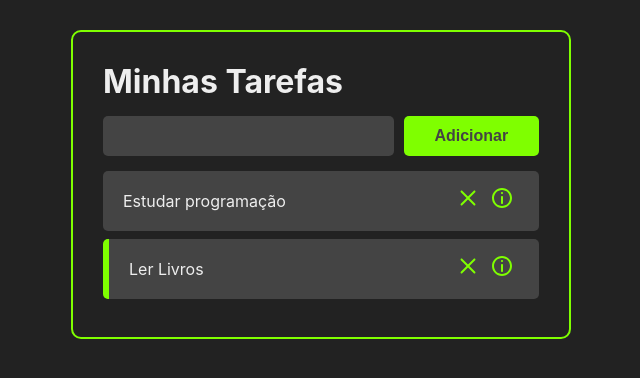
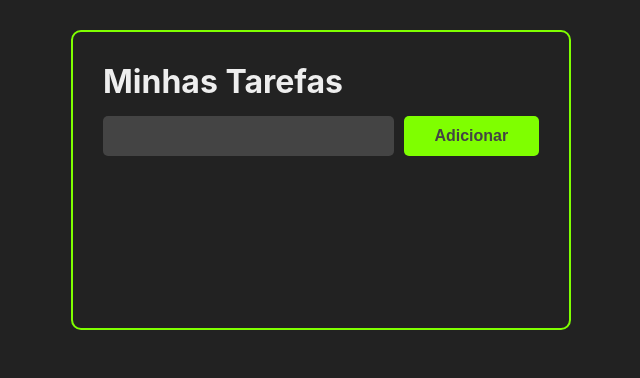
Before and after one commit to tailanpatrick/to-do-list-react, a React (Create React App) app: page / in a window 1280 px wide. Shown: the top 378 px of the page, without its empty margins (319-959 px from the left). Built offline with nearby package versions, Linux system fonts and the light colour scheme.

Commit message:
retirado axios get

```diff
--- a/src/App.jsx
+++ b/src/App.jsx
@@ -1,7 +1,6 @@
-import React, { useEffect, useState } from "react";
+import React, { useState } from "react";
 import { v4 as uuidv4 } from 'uuid';
 import { BrowserRouter as Router, Route, Routes } from "react-router-dom";
-import axios from "axios";
 
 import Tasks from "./components/Tasks";
 import AddTask from "./components/AddTask";
@@ -12,18 +11,7 @@ import "./App.css";
 
 const App = () => {
 	// Use state mantém o componente atualizado
-	const [tasks, setTasks] = useState([
-		{
-			id: 1,
-			title: "Estudar programação",
-			completed: false,
-		},
-		{
-			id: 2,
-			title: "Ler Livros",
-			completed: true,
-		},
-	]);
+	const [tasks, setTasks] = useState([]);
 
 
 	const handleTaskClick = (taskId) => {
```
